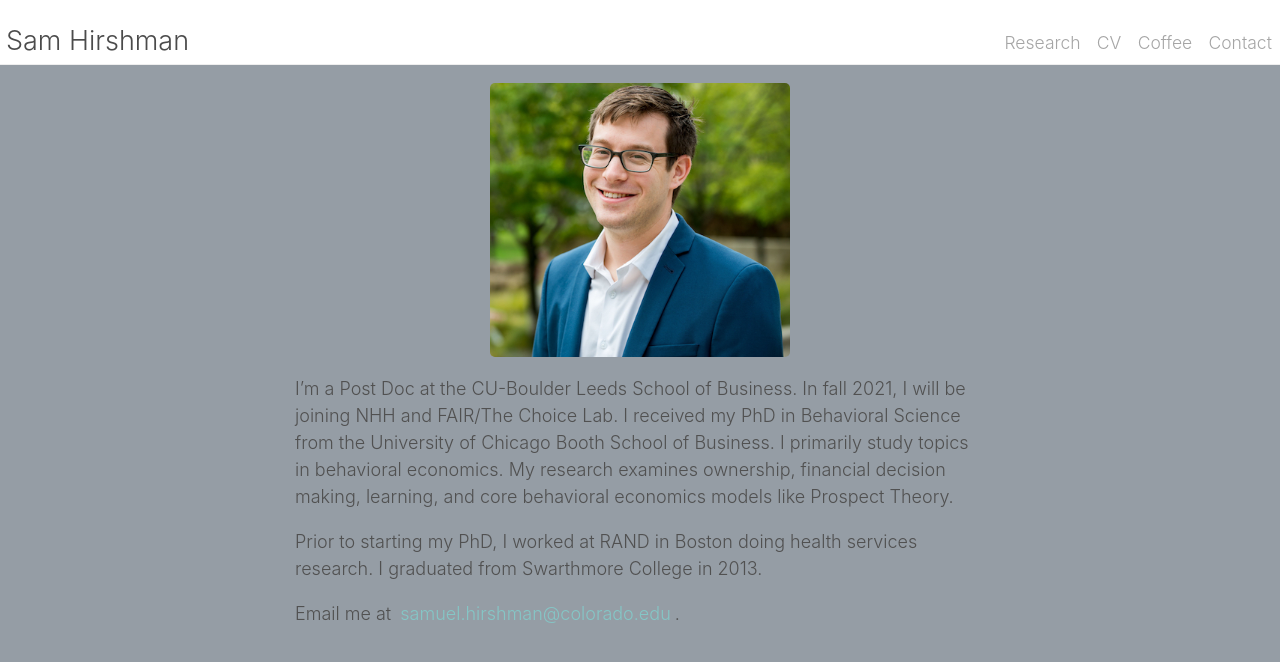
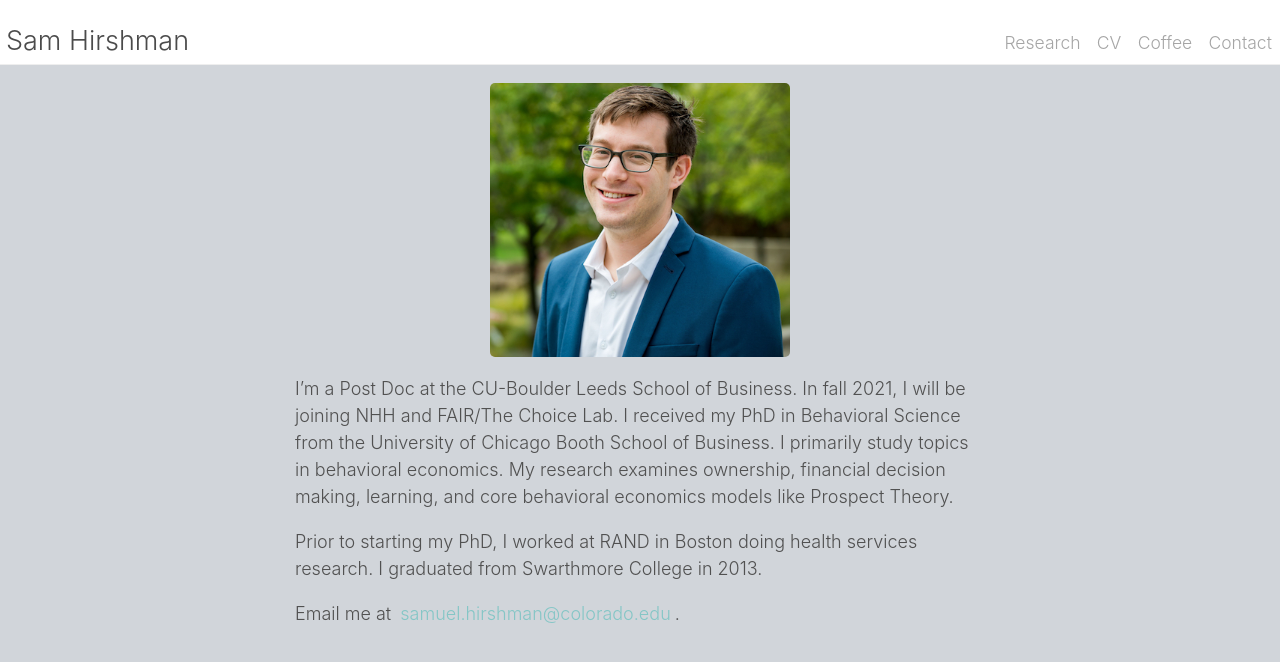
Before and after one commit to shirshma/shirshma.github.io, a Jekyll site: the page built from index.md, in a window 1280 px wide. Shown: the top 662 px of the page. Built offline with Jekyll 4.4.1, drawn with Linux system fonts in a browser that asks for light colours.

Commit message:
Update _variables.scss

```diff
--- a/_sass/_variables.scss
+++ b/_sass/_variables.scss
@@ -23,7 +23,7 @@ $body-color: #515151;
 
 
 //$body-bg: #fff;
-$body-bg: #959da5;
+$body-bg: #d1d5da;
 $link-color: $blue;
 
 $border-color: #e5e5e5;
```
